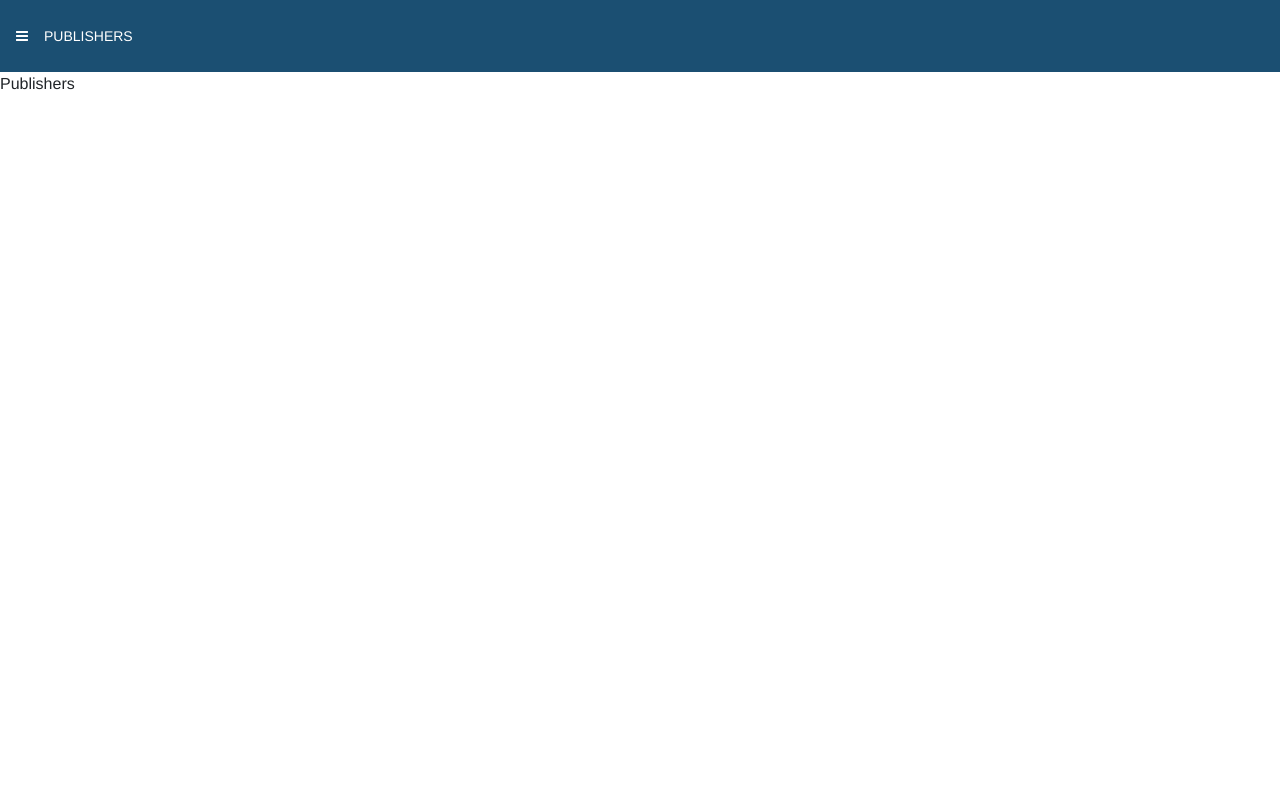
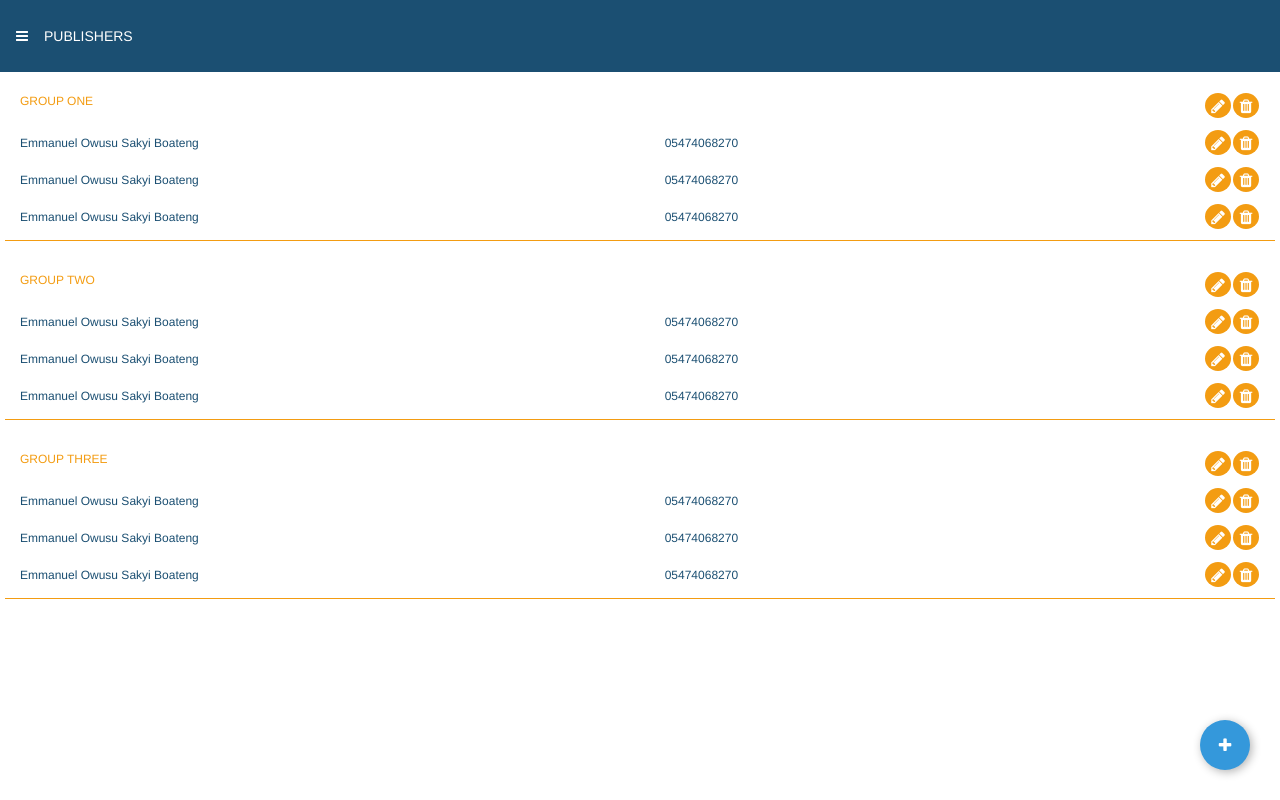
Before and after one commit to kofi-dalvik/kclibrary-admin, a Vue app: page /auth/publishers in a window 1280 px wide. Built offline with nearby package versions, Linux system fonts and the light colour scheme.

Commit message:
added ui for publishers page

```diff
--- a/src/assets/style.scss
+++ b/src/assets/style.scss
@@ -1,6 +1,7 @@
 $primary: #1B4F72;
 $secondary: #F39C12;
 $bg: white;
+$blue: #3498DB;
 
 html, body{
     overflow-x: hidden;
@@ -110,6 +111,19 @@ html, body{
  display: flex;
  justify-content: center;
  align-items: center;
+ position: relative;
+
+ img{
+     position: absolute;
+     top: 0;
+     bottom: 0;
+     left: 0;
+     right: 0;
+     height: 100%;
+     width: 100%;
+     object-fit: cover;
+     z-index: 5;
+ }
 
  label{
     width: 100px;
@@ -122,6 +136,8 @@ html, body{
     align-items: center;
     text-align: center;
     color: $primary;
+    position: relative;
+    z-index: 10;
  }
 }
 
@@ -221,6 +237,11 @@ margin-left: 15px;
     }
 }
 
+.bg-blue{
+    background: $blue;
+    color: white;
+}
+
 .fg-primary{
     color: $primary;
 }
@@ -269,3 +290,52 @@ margin-left: 15px;
 p,span,button,a{
     font-size: 14px;
 }
+
+.publishers{
+    padding: 20px;
+    .col-12{
+        margin-bottom: 30px;
+        border-bottom: 1px solid $secondary;
+    }
+    h6{
+        font-size: 12px;
+    }
+    .body{
+        span{
+            font-size: 12px;
+        }
+        .contact{
+            margin-top: 10px;
+            margin-bottom: 10px;
+            align-items: center;
+            color: $primary;
+        }
+    }
+    .actions{
+        display: flex;
+        justify-content: space-around;
+        align-items: center;
+        .btn{
+            width: 25px;
+            height: 25px;
+            border-radius: 50%;
+            display: flex;
+            justify-content: center;
+            align-items: center;
+            margin: 1px;
+        }
+    }
+}
+
+.float-btn{
+    height: 50px;
+    width: 50px;
+    border-radius: 50%;
+    position: fixed;
+    bottom: 30px;
+    right: 30px;
+    display: flex;
+    justify-content: center;
+    align-items: center;
+    box-shadow: 2px 2px 10px rgba(black, 0.3);
+}
--- a/src/components/app-select.vue
+++ b/src/components/app-select.vue
@@ -34,7 +34,6 @@ export default {
     },
     mounted() {
         this.selected = this.value;
-        console.log(this.value);
     }
 }
 </script>
--- a/src/views/EditHome.vue
+++ b/src/views/EditHome.vue
@@ -1,7 +1,9 @@
 <template>
     <div class="main-content">
         <div class="banner">
-            <label>change cover photo</label>
+            <label for="image">change cover photo</label>
+            <input type="file" id="image" @change="uploadImage" class="d-none">
+            <img :src="imgUrl" alt="Home Image">
         </div>
         <div class="meeting-days">
             <h5 class="fg-secondary mb-3">MEETING DAYS</h5>
@@ -33,7 +35,22 @@
 export default {
     data() {
         return {
-            me: 'Monday'
+            me: 'Monday',
+            imgUrl: 'https://source.unsplash.com/random'
+        }
+    },
+
+    methods: {
+        uploadImage(event) {
+            const files = event.target.files;
+            if (files && files[0]) {
+                const reader = new FileReader();
+                reader.onload = (e) => {
+                    this.imgUrl = e.target.result;
+                }
+
+                reader.readAsDataURL(files[0])
+            }
         }
     }
 }
--- a/src/views/Publishers.vue
+++ b/src/views/Publishers.vue
@@ -1,5 +1,164 @@
 <template>
-    <div class="main-content">Publishers</div>
+    <div class="main-content publishers">
+        <div class="row">
+            <div class="col-12">
+                <div class="heading d-flex justify-content-between align-items-center">
+                    <h6 class="fg-secondary">GROUP ONE</h6>
+                    <div class="actions">
+                        <a href="javascript:void(0)" class="btn bg-secondary">
+                            <i class="fa fa-pencil"></i>
+                        </a>
+                        <a href="javascript:void(0)" class="btn bg-secondary">
+                            <i class="fa fa-trash"></i>
+                        </a>
+                    </div>
+                </div>
+                <div class="body">
+                    <div class="d-flex contact justify-content-between">
+                        <span>Emmanuel Owusu Sakyi Boateng</span>
+                        <span>05474068270</span>
+                        <div class="actions">
+                            <a href="javascript:void(0)" class="btn bg-secondary">
+                                <i class="fa fa-pencil"></i>
+                            </a>
+                            <a href="javascript:void(0)" class="btn bg-secondary">
+                                <i class="fa fa-trash"></i>
+                            </a>
+                        </div>
+                    </div>
+                    <div class="d-flex contact justify-content-between">
+                        <span>Emmanuel Owusu Sakyi Boateng</span>
+                        <span>05474068270</span>
+                        <div class="actions">
+                            <a href="javascript:void(0)" class="btn bg-secondary">
+                                <i class="fa fa-pencil"></i>
+                            </a>
+                            <a href="javascript:void(0)" class="btn bg-secondary">
+                                <i class="fa fa-trash"></i>
+                            </a>
+                        </div>
+                    </div>
+                    <div class="d-flex contact justify-content-between">
+                        <span>Emmanuel Owusu Sakyi Boateng</span>
+                        <span>05474068270</span>
+                        <div class="actions">
+                            <a href="javascript:void(0)" class="btn bg-secondary">
+                                <i class="fa fa-pencil"></i>
+                            </a>
+                            <a href="javascript:void(0)" class="btn bg-secondary">
+                                <i class="fa fa-trash"></i>
+                            </a>
+                        </div>
+                    </div>
+                </div>
+            </div>
+             <div class="col-12">
+                <div class="heading d-flex justify-content-between align-items-center">
+                    <h6 class="fg-secondary">GROUP TWO</h6>
+                    <div class="actions">
+                        <a href="javascript:void(0)" class="btn bg-secondary">
+                            <i class="fa fa-pencil"></i>
+                        </a>
+                        <a href="javascript:void(0)" class="btn bg-secondary">
+                            <i class="fa fa-trash"></i>
+                        </a>
+                    </div>
+                </div>
+                <div class="body">
+                    <div class="d-flex contact justify-content-between">
+                        <span>Emmanuel Owusu Sakyi Boateng</span>
+                        <span>05474068270</span>
+                        <div class="actions">
+                            <a href="javascript:void(0)" class="btn bg-secondary">
+                                <i class="fa fa-pencil"></i>
+                            </a>
+                            <a href="javascript:void(0)" class="btn bg-secondary">
+                                <i class="fa fa-trash"></i>
+                            </a>
+                        </div>
+                    </div>
+                    <div class="d-flex contact justify-content-between">
+                        <span>Emmanuel Owusu Sakyi Boateng</span>
+                        <span>05474068270</span>
+                        <div class="actions">
+                            <a href="javascript:void(0)" class="btn bg-secondary">
+                                <i class="fa fa-pencil"></i>
+                            </a>
+                            <a href="javascript:void(0)" class="btn bg-secondary">
+                                <i class="fa fa-trash"></i>
+                            </a>
+                        </div>
+                    </div>
+                    <div class="d-flex contact justify-content-between">
+                        <span>Emmanuel Owusu Sakyi Boateng</span>
+                        <span>05474068270</span>
+                        <div class="actions">
+                            <a href="javascript:void(0)" class="btn bg-secondary">
+                                <i class="fa fa-pencil"></i>
+                            </a>
+                            <a href="javascript:void(0)" class="btn bg-secondary">
+                                <i class="fa fa-trash"></i>
+                            </a>
+                        </div>
+                    </div>
+                </div>
+            </div>
+             <div class="col-12">
+                <div class="heading d-flex justify-content-between align-items-center">
+                    <h6 class="fg-secondary">GROUP THREE</h6>
+                    <div class="actions">
+                        <a href="javascript:void(0)" class="btn bg-secondary">
+                            <i class="fa fa-pencil"></i>
+                        </a>
+                        <a href="javascript:void(0)" class="btn bg-secondary">
+                            <i class="fa fa-trash"></i>
+                        </a>
+                    </div>
+                </div>
+                <div class="body">
+                    <div class="d-flex contact justify-content-between">
+                        <span>Emmanuel Owusu Sakyi Boateng</span>
+                        <span>05474068270</span>
+                        <div class="actions">
+                            <a href="javascript:void(0)" class="btn bg-secondary">
+                                <i class="fa fa-pencil"></i>
+                            </a>
+                            <a href="javascript:void(0)" class="btn bg-secondary">
+                                <i class="fa fa-trash"></i>
+                            </a>
+                        </div>
+                    </div>
+                    <div class="d-flex contact justify-content-between">
+                        <span>Emmanuel Owusu Sakyi Boateng</span>
+                        <span>05474068270</span>
+                        <div class="actions">
+                            <a href="javascript:void(0)" class="btn bg-secondary">
+                                <i class="fa fa-pencil"></i>
+                            </a>
+                            <a href="javascript:void(0)" class="btn bg-secondary">
+                                <i class="fa fa-trash"></i>
+                            </a>
+                        </div>
+                    </div>
+                    <div class="d-flex contact justify-content-between">
+                        <span>Emmanuel Owusu Sakyi Boateng</span>
+                        <span>05474068270</span>
+                        <div class="actions">
+                            <a href="javascript:void(0)" class="btn bg-secondary">
+                                <i class="fa fa-pencil"></i>
+                            </a>
+                            <a href="javascript:void(0)" class="btn bg-secondary">
+                                <i class="fa fa-trash"></i>
+                            </a>
+                        </div>
+                    </div>
+                </div>
+            </div>
+        </div>
+        <button class="btn float-btn bg-blue">
+            <i class="fa fa-plus"></i>
+        </button>
+    </div>
 </template>
 
 <script>
```
